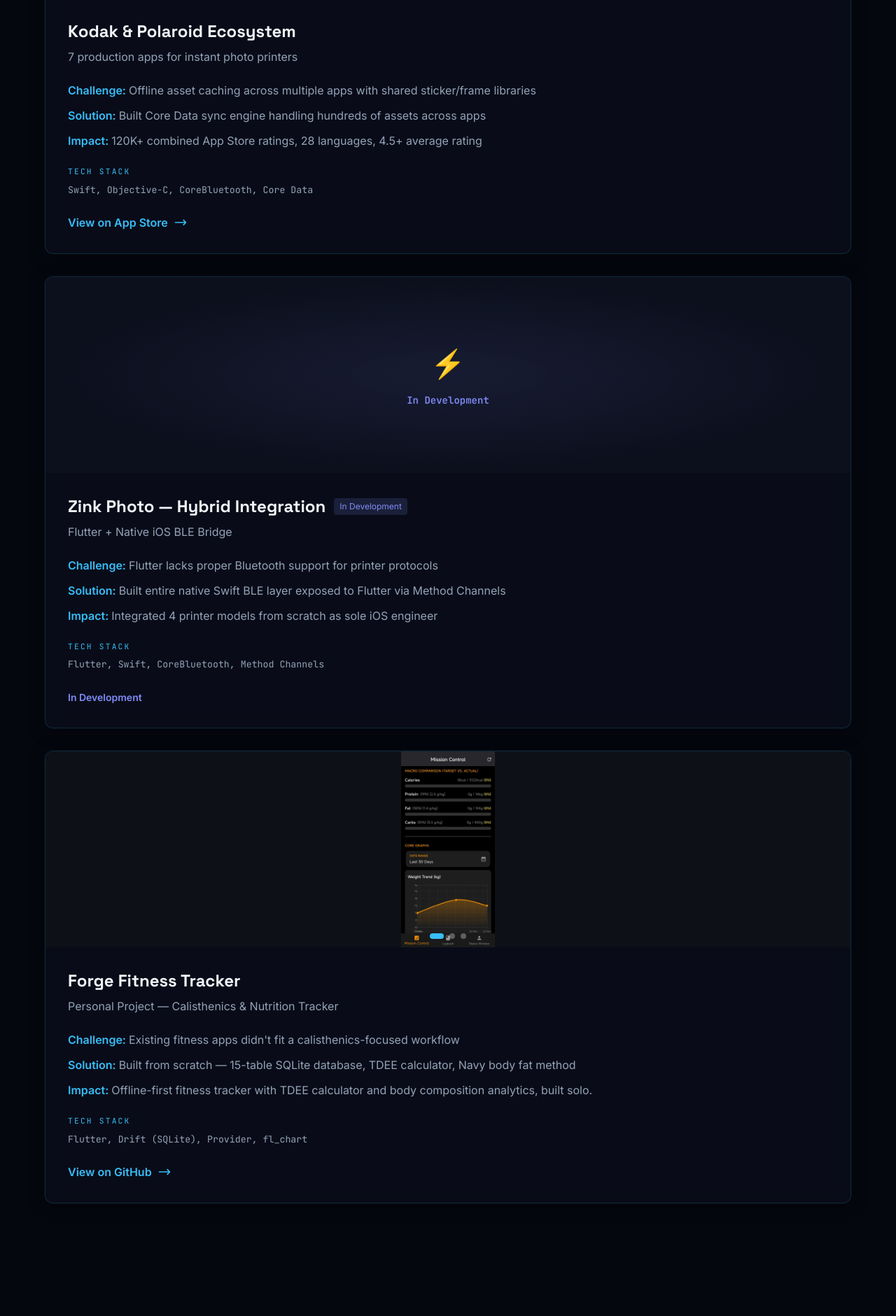
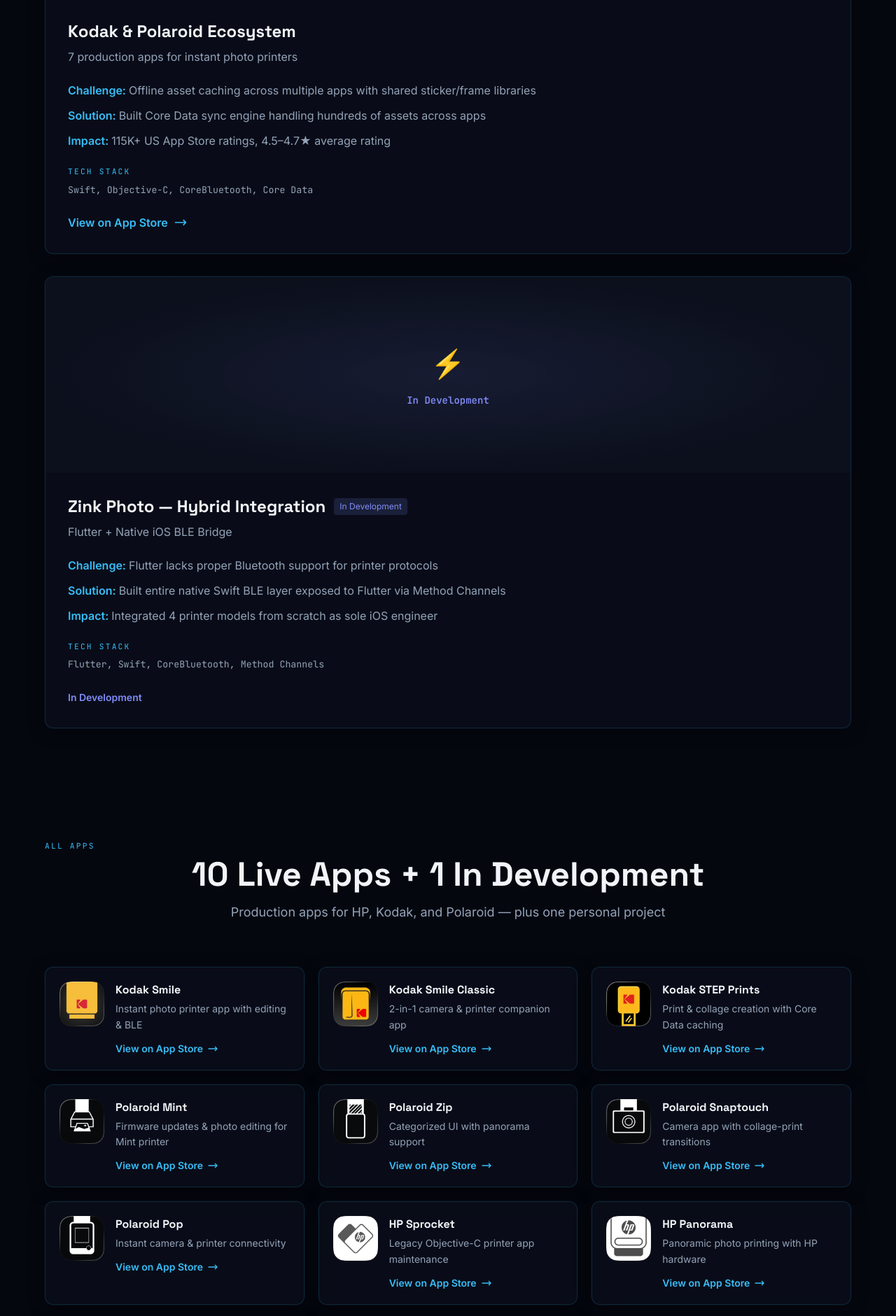
Before and after one commit to ShobhitB2002/shobhit-portfolio, a Next.js app: page / in a window 1280 px wide. Shown: the part 2323-4204 px from the top of the page at 70% size. Built offline with nearby package versions, Linux system fonts and the light colour scheme.

Commit message:
Update FeaturedProjects.js

```diff
--- a/src/components/FeaturedProjects.js
+++ b/src/components/FeaturedProjects.js
@@ -8,7 +8,7 @@
       subtitle: "7 production apps for instant photo printers",
       challenge: "Offline asset caching across multiple apps with shared sticker/frame libraries",
       solution: "Built Core Data sync engine handling hundreds of assets across apps",
-      impact: "120K+ combined App Store ratings, 28 languages, 4.5+ average rating",
+      impact: "115K+ US App Store ratings, 4.5–4.7★ average rating",
       tech: "Swift, Objective-C, CoreBluetooth, Core Data",
       link: "https://apps.apple.com/us/app/kodak-smile/id1447241173",
       screenshots: [
@@ -26,20 +26,6 @@
       tech: "Flutter, Swift, CoreBluetooth, Method Channels",
       inDevelopment: true,
       screenshots: []
-    },
-    {
-      title: "Forge Fitness Tracker",
-      subtitle: "Personal Project — Calisthenics & Nutrition Tracker",
-      challenge: "Existing fitness apps didn't fit a calisthenics-focused workflow",
-      solution: "Built from scratch — 15-table SQLite database, TDEE calculator, Navy body fat method",
-      impact: "Offline-first fitness tracker with TDEE calculator and body composition analytics, built solo.",
-      tech: "Flutter, Drift (SQLite), Provider, fl_chart",
-      link: "https://github.com/ShobhitB2002/forge",
-      screenshots: [
-        "/apps/screenshots/forge-1.png",
-        "/apps/screenshots/forge-2.png",
-        "/apps/screenshots/forge-3.png"
-      ]
     }
   ];
 
```
